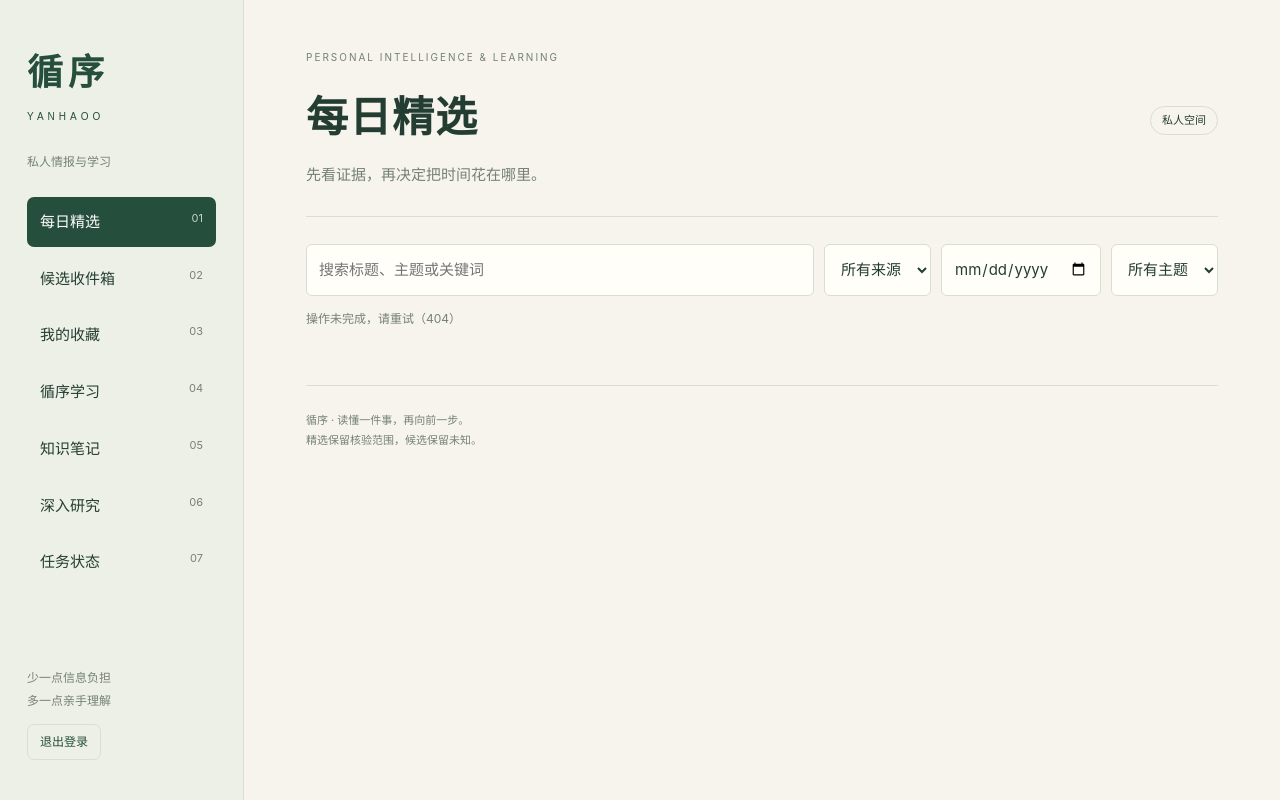
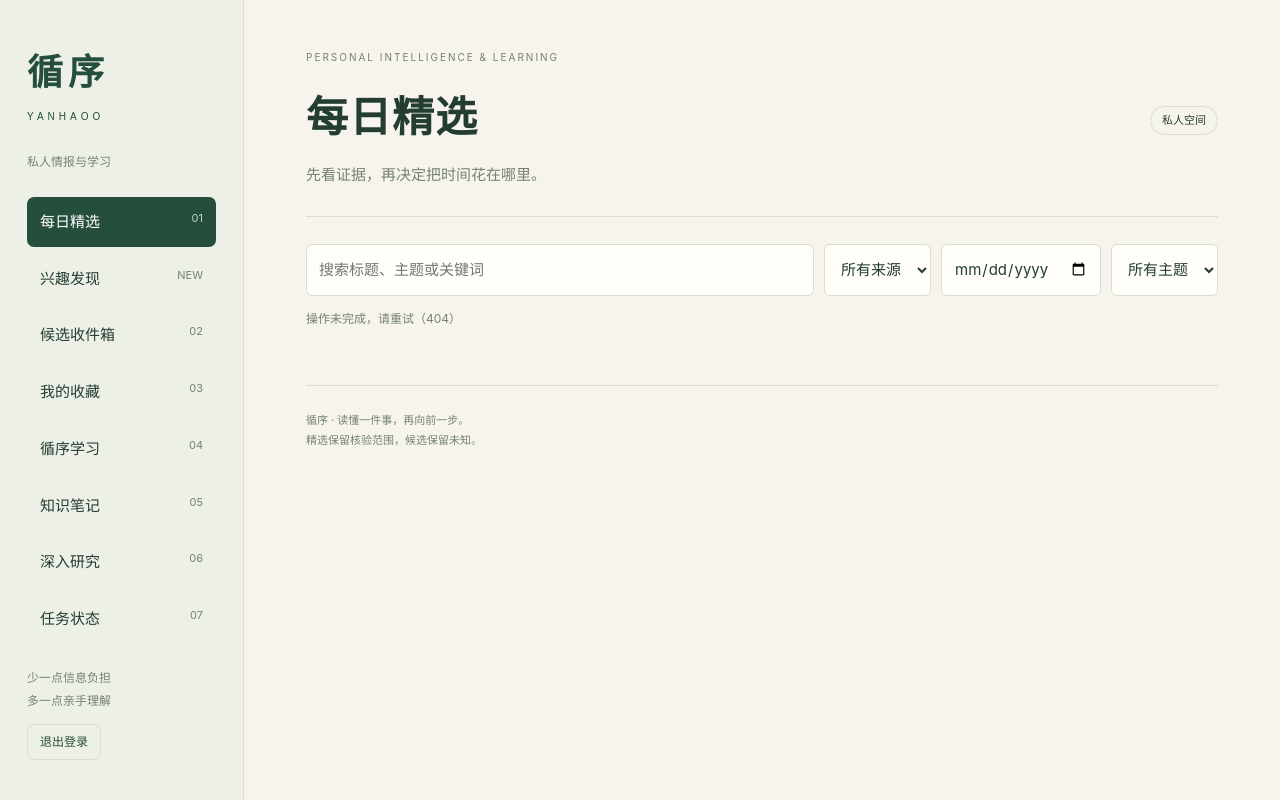
Before and after one commit to cao772/-learning, a Python web app: template hub/templates/index.html in a window 1280 px wide. Run offline with Jinja, Linux system fonts and the light colour scheme; the template is opened without the code that fills it, so the values that code supplies are empty.

Commit message:
ui: add private discovery entry to existing navigation

```diff
--- a/hub/templates/index.html
+++ b/hub/templates/index.html
@@ -1,5 +1,5 @@
-<!doctype html><html lang="zh-CN"><head><meta charset="utf-8"><meta name="viewport" content="width=device-width,initial-scale=1"><meta name="csrf" content="{{csrf}}"><title>循序 · 私人情报与学习</title><link rel="stylesheet" href="/static/hub.css"><script src="/static/hub.js" defer></script></head><body>
-<aside><a class="brand" href="/">循序<span>YANHAOO</span></a><p class="aside-caption">私人情报与学习</p><nav aria-label="主导航"><button data-view="reviewed" class="active">每日精选 <span>01</span></button><button data-view="candidate">候选收件箱 <span>02</span></button><button data-view="saved">我的收藏 <span>03</span></button><button data-view="learn">循序学习 <span>04</span></button><button data-view="notes">知识笔记 <span>05</span></button><button data-view="tasks">深入研究 <span>06</span></button><button data-view="status">任务状态 <span>07</span></button></nav><div class="aside-bottom"><p>少一点信息负担<br>多一点亲手理解</p><form action="/logout" method="post"><input type="hidden" name="csrf" value="{{csrf}}"><button class="quiet">退出登录</button></form></div></aside>
+<!doctype html><html lang="zh-CN"><head><meta charset="utf-8"><meta name="viewport" content="width=device-width,initial-scale=1"><meta name="csrf" content="{{csrf}}"><title>循序 · 私人情报与学习</title><link rel="stylesheet" href="/static/hub.css"><script src="/static/hub.js" defer></script><script src="/static/discovery-ui.js" defer></script></head><body>
+<aside><a class="brand" href="/">循序<span>YANHAOO</span></a><p class="aside-caption">私人情报与学习</p><nav aria-label="主导航"><button data-view="reviewed" class="active">每日精选 <span>01</span></button><button data-view="discover">兴趣发现 <span>NEW</span></button><button data-view="candidate">候选收件箱 <span>02</span></button><button data-view="saved">我的收藏 <span>03</span></button><button data-view="learn">循序学习 <span>04</span></button><button data-view="notes">知识笔记 <span>05</span></button><button data-view="tasks">深入研究 <span>06</span></button><button data-view="status">任务状态 <span>07</span></button></nav><div class="aside-bottom"><p>少一点信息负担<br>多一点亲手理解</p><form action="/logout" method="post"><input type="hidden" name="csrf" value="{{csrf}}"><button class="quiet">退出登录</button></form></div></aside>
 <main><header><p class="eyebrow">PERSONAL INTELLIGENCE & LEARNING</p><div class="heading"><h1 id="title">每日精选</h1><span class="private-tag">私人空间</span></div><p id="subtitle">先看证据，再决定把时间花在哪里。</p></header>
 <section id="filters" class="filters" aria-label="筛选"><input id="search" type="search" placeholder="搜索标题、主题或关键词" aria-label="搜索"><select id="source" aria-label="来源"><option value="">所有来源</option></select><input id="since" type="date" aria-label="起始发布日期"><select id="topic" aria-label="主题"><option value="">所有主题</option></select></section>
 <p id="notice" role="status"></p><div id="content" aria-live="polite"></div><footer>循序 · 读懂一件事，再向前一步。<span>精选保留核验范围，候选保留未知。</span></footer></main>
```
